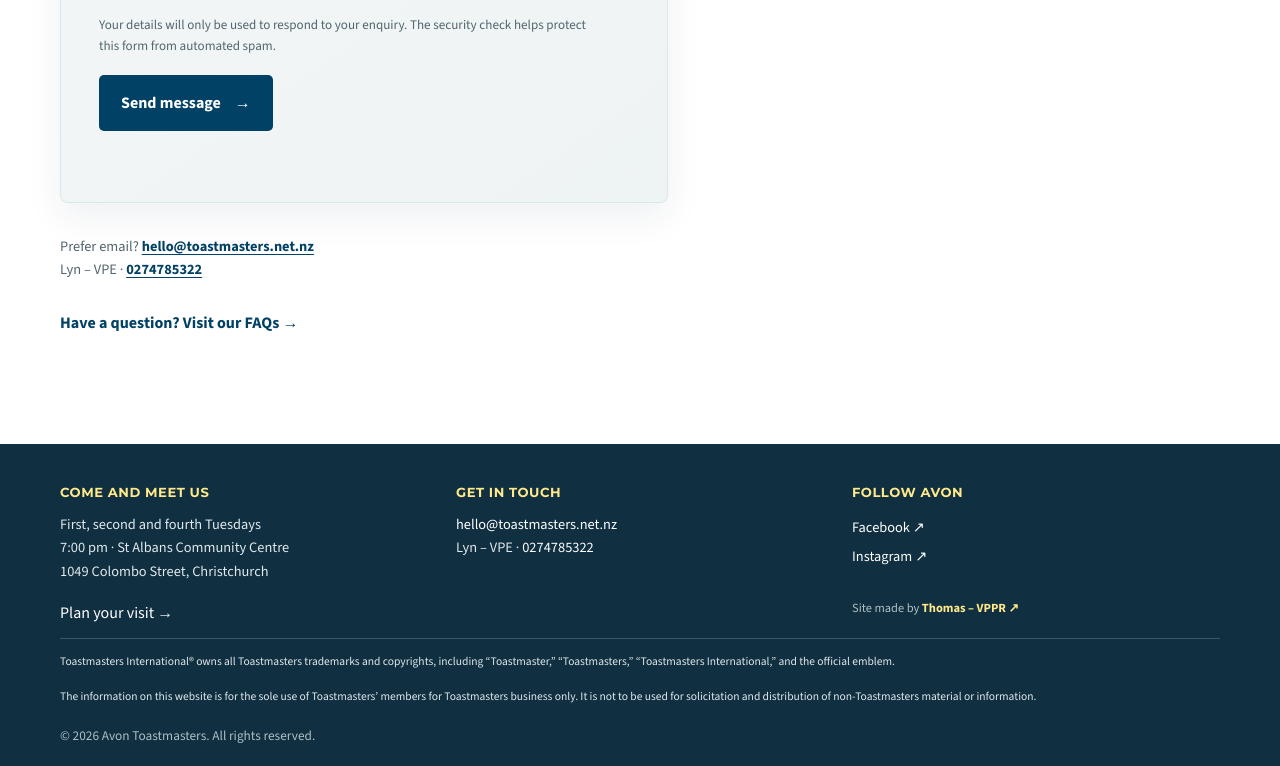
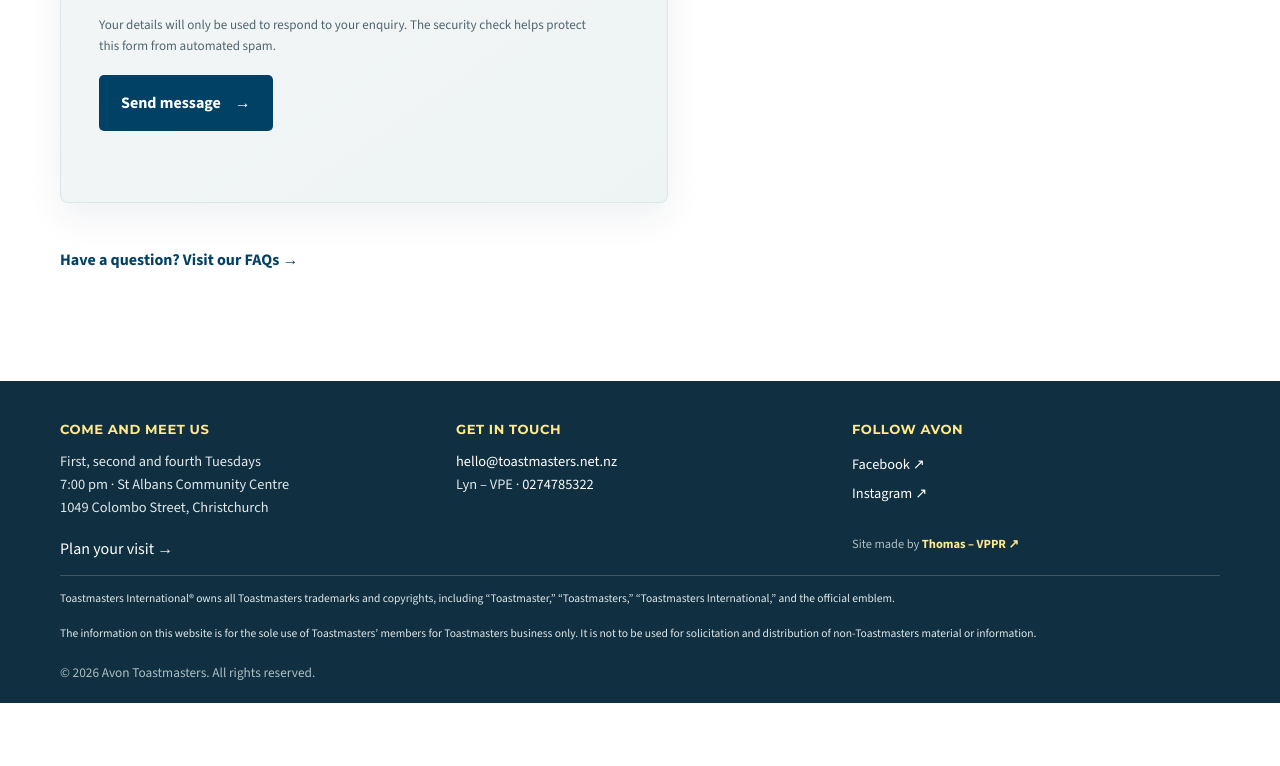
Before and after one commit to avontoastmasters/Website, a Node server app: page /visit.html in a window 1280 px wide. Shown: the part 1903-2669 px from the top of the page. After the commit the page ends 2606 px from the top, so only its background shows below. Run offline with Node 20, Linux system fonts and the light colour scheme; some libraries are stand-ins or nearby versions.

Commit message:
Remove duplicate contact details from Visit Us page

```diff
--- a/views/pages/visit.ejs
+++ b/views/pages/visit.ejs
@@ -68,7 +68,6 @@
             </form>
           </section>
 
-          <p class="muted">Prefer email? <a href="mailto:hello@toastmasters.net.nz">hello@toastmasters.net.nz</a><br>Lyn – VPE · <a href="tel:+64274785322">0274785322</a></p>
           <p><a class="arrow-link" href="/faq.html">Have a question? Visit our FAQs →</a></p>
         </div>
 
```
